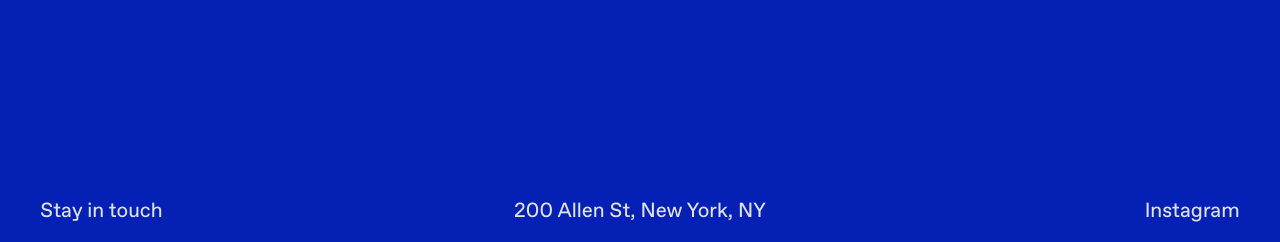
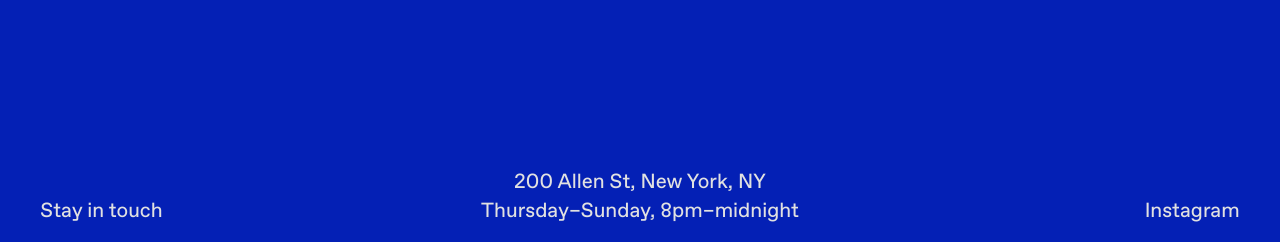
Before and after one commit to OLSJason/only-love-strangers, a website: page index.html in a window 1280 px wide. Shown: the part 558-800 px from the top of the page. Drawn offline with Linux system fonts and the light colour scheme.

Commit message:
September menu update

```diff
--- a/index.html
+++ b/index.html
@@ -45,7 +45,7 @@
             </a>
           </div>
             <div class="col-md d-flex justify-content-center justify-content-md-end mt-1 mt-md-0">
-            <a href="assets/files/OLS_Calendar_0521_0621_2024.pdf" class="blank-link-hover" target="_blank">
+            <a href="assets/files/OLS_Calendar_Sept2024.pdf" class="blank-link-hover" target="_blank">
               JAZZ
             </a>
           </div>
@@ -57,15 +57,16 @@
             </div>
           </div>
         </div>
-        <div class="row fade-in delay-2">
+        <div class="row fade-in delay-2 align-items-end">
           <div class="col-md d-flex justify-content-center justify-content-md-start mb-1 mt-mb-0 order-1 order-md-0">
             <span id="newsletter-signup-button" class="newsletter-signup-button blank-link-hover">
               Stay in touch
             </span>
           </div>
-          <div class="col-md d-flex justify-content-center mb-1 mt-mb-0 order-0 order-md-0">
+          <div class="col-md d-flex text-center justify-content-center mb-1 mt-mb-0 order-0 order-md-0">
             <a href="https://maps.app.goo.gl/mkM4hhc9nLsXEj8m9" class="blank-link-hover" target="_blank">
-              200 Allen St, New York, NY
+              200 Allen St, New York, NY<br>
+              Thursday&ndash;Sunday, 8pm&ndash;midnight
             </a>
           </div>
           <div class="col-md d-flex justify-content-center justify-content-md-end mb-1 mt-mb-0 order-2 order-md-0">
```
Also changed, not shown: 1 other file.
